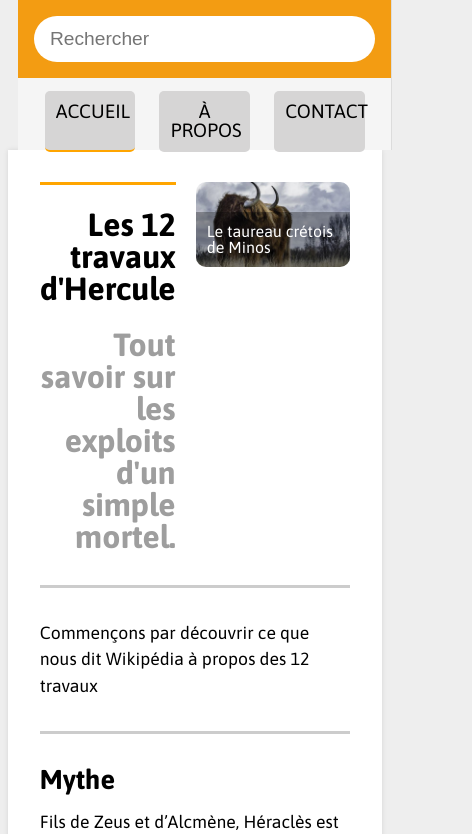
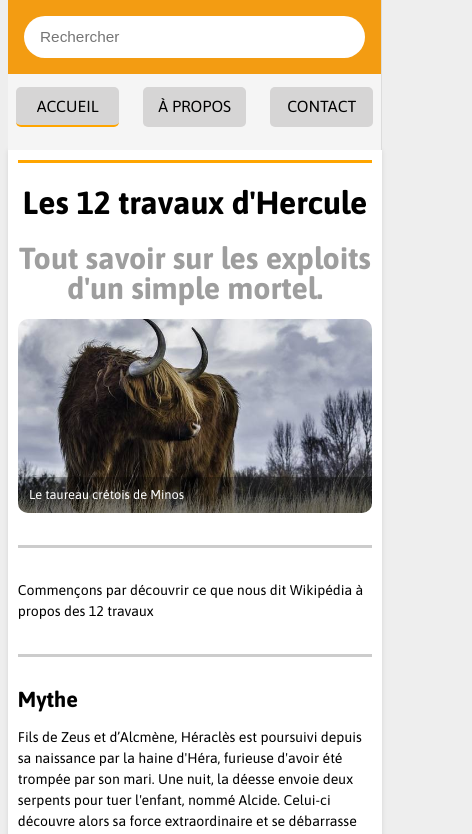
Before and after one commit to Gwendoline-Pinault/Heracles-project, a plain HTML site: page index.html in a window 390 px wide. Shown: the top 834 px of the page, 472 px wide, since content can reach past the window. Drawn offline with Linux system fonts and the light colour scheme.

Commit message:
ajout Readme + version mobile

```diff
--- a/css/styles.css
+++ b/css/styles.css
@@ -314,3 +314,59 @@ body {
         padding: 1.5rem 2rem;
     }
 }
+
+@media screen and (max-width: 600px) {
+    body {
+        font-size: 0.8rem;
+    }
+    .header {
+        left: 8px;
+    }
+
+    .nav {
+        width: 100%;
+    }
+    .nav-item {
+        font-size: 1rem;
+    }
+
+    .page {
+        width: 100%;
+        padding: 10px;
+    }
+
+    .content-focus {
+        flex-direction: column;
+    }
+
+    .content-titles {
+        width: 100%;
+    }
+
+    .content-title--sub {
+        font-size: 1.9rem;
+    }
+
+    .content-title {
+        text-align: center;
+    }
+
+    .content-picture {
+        width: 100%;
+        margin-top: 15px;
+    }
+
+    .card {
+        width: 100%;
+    }
+
+    .card-footer {
+        margin: 1.5rem 0.5rem;
+        display: flex;
+    }
+
+    .btn {
+        font-size: 1rem;
+        padding: 1rem 1.5rem;
+    }
+}
```
Also changed, not shown: image.png (added), modele/btn.png (deleted), modele/menu.png (deleted), modele/nav.png (deleted), modele/taureau.png (deleted), modele/titres.png (deleted), resultats/image-1.png (added), resultats/image.png (added), resultats/mon-resultat-pc.png (added), resultats/mon-resultat-tablette.png (added), resultats/mon-resultat-tablette2.png (added), resultats/resultat-desktop.jpg (renamed from modele/resultat-desktop.jpg), resultats/resultat-mobile.jpg (renamed from modele/resultat-mobile.jpg), resultats/version-mobile.png (added), 2 other files.
